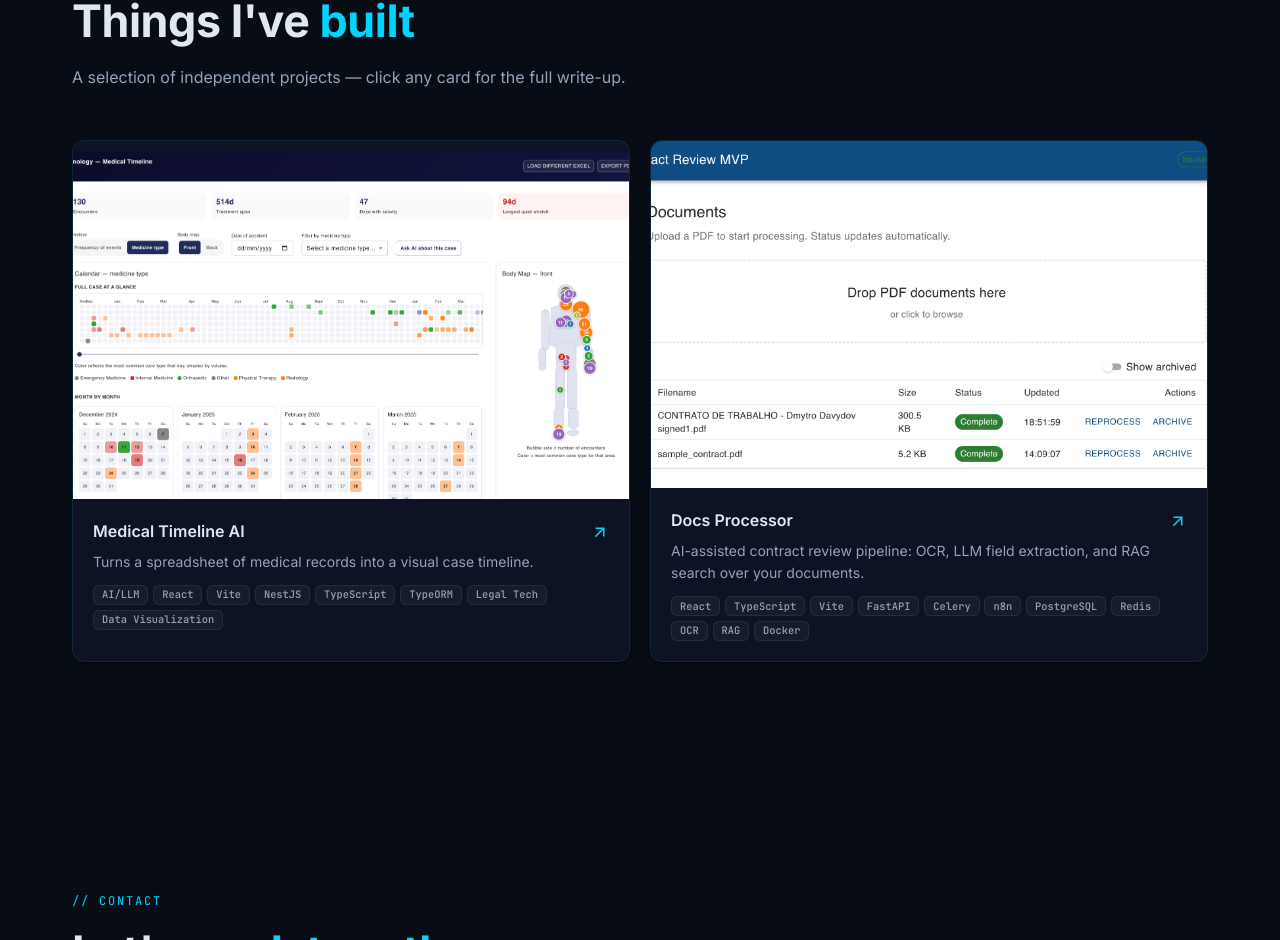
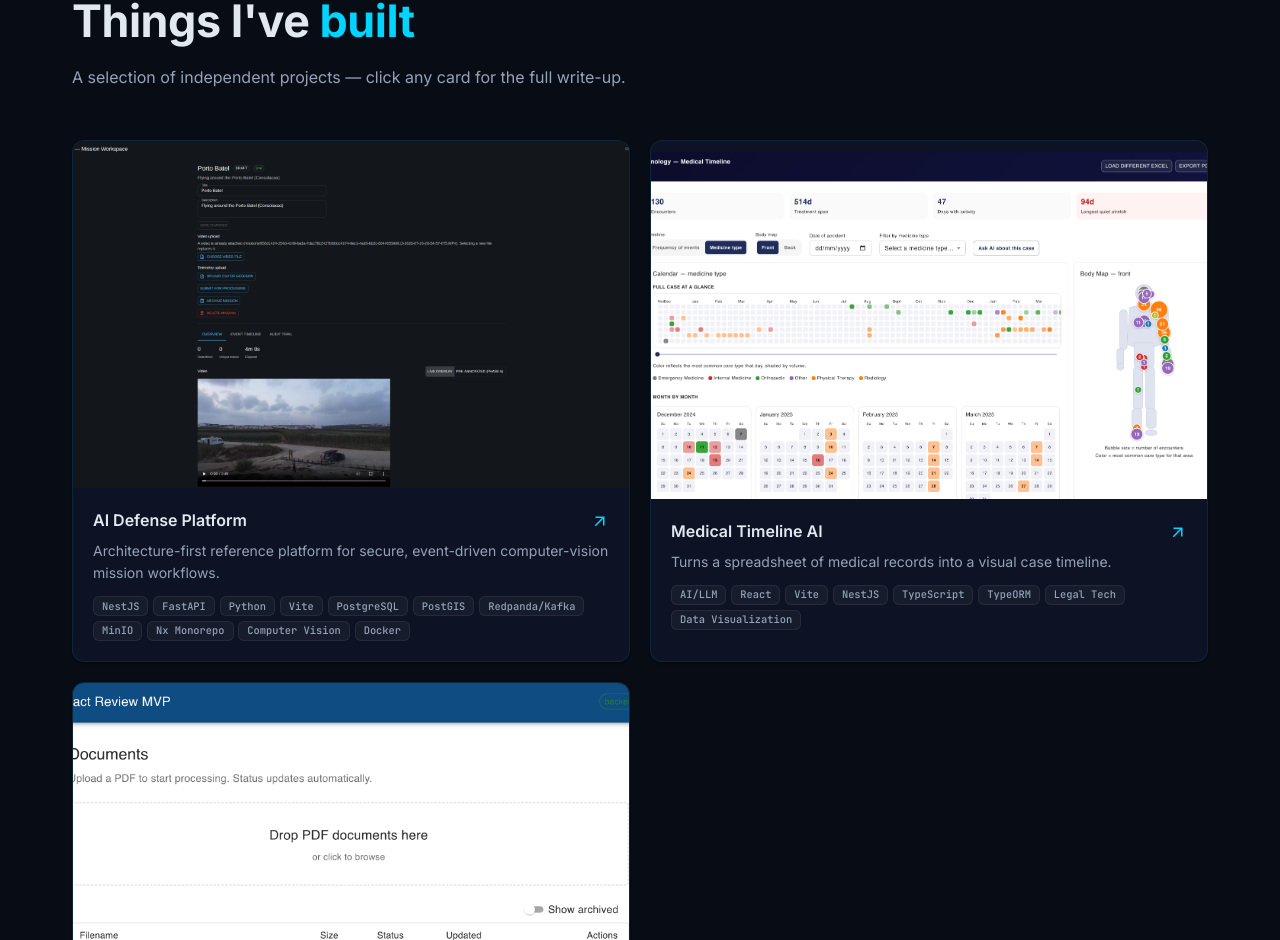
Before and after one commit to dmytro-davydov-dev/dmytro-davydov-dev.github.io, a React (Vite) app: page /#portfolio in a window 1280 px wide. Shown: the part 5666-6606 px from the top of the page. Built offline with nearby package versions, Linux system fonts and the light colour scheme.

Commit message:
AI Defense Platform is added to the portfolio

```diff
--- a/src/data/portfolioProjects.js
+++ b/src/data/portfolioProjects.js
@@ -5,6 +5,22 @@
 // and the detail-page hero; any additional entries render as a gallery.
 
 export const PORTFOLIO_PROJECTS = [
+  {
+    slug: 'ai-defense-platform',
+    title: 'AI Defense Platform',
+    tagline: 'Architecture-first reference platform for secure, event-driven computer-vision mission workflows.',
+    images: ['/media/portfolio/ai-defense-platform.png'],
+    deployedUrl: null,
+    repoUrl: 'https://github.com/dmytro-davydov-dev/ai-defense-platform',
+    origin: null,
+    tags: ['NestJS', 'FastAPI', 'Python', 'Vite', 'PostgreSQL', 'PostGIS', 'Redpanda/Kafka', 'MinIO', 'Nx Monorepo', 'Computer Vision', 'Docker'],
+    description: [
+      'AI Defense Platform is an architecture-first reference implementation for building secure, observable, event-driven computer-vision systems, deliberately scoped to defensive and analytical workflows: training simulation, logistics optimization, infrastructure inspection, search-and-rescue, and situational-awareness monitoring.',
+      'The repository doubles as an architecture knowledge base and a working Nx monorepo — a NestJS API, a Python/FastAPI vision service, and a Vite web client, wired together over Redpanda (Kafka-compatible) with PostgreSQL/PostGIS for geospatial mission data and MinIO for object storage, backed by a docs vault of C4 diagrams and ADRs documenting every architectural decision.',
+      "The Mission Workspace (pictured) is where an operator uploads drone footage and telemetry for a mission, submits it for processing, and reviews detections and tracked objects — toggling between a live inference overlay and the pipeline's pre-annotated output, with an event timeline and audit trail for every action taken on the mission.",
+      "It's explicitly scoped away from classified data, illegally obtained material, and privacy-invasive datasets: the goal is a rigorous, production-minded reference architecture, not an operational system.",
+    ],
+  },
   {
     slug: 'medical-timeline-ai',
     title: 'Medical Timeline AI',
```
Also changed, not shown: public/media/portfolio/ai-defense-platform.png (added).
